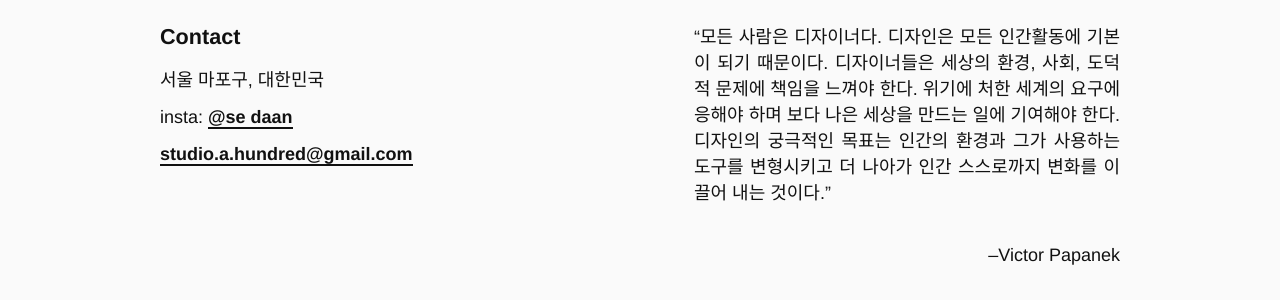
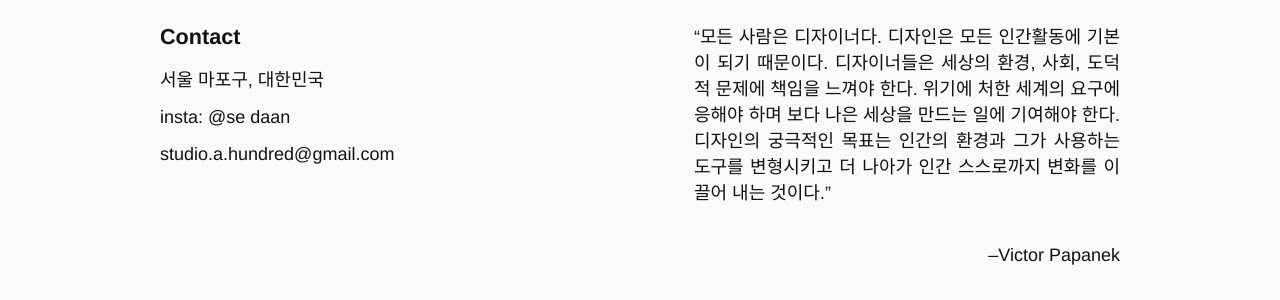
Before and after one commit to studio-a-hundred/studio-a-hundred, a Jekyll site: the page built from _work/soundwave.md, in a window 1280 px wide. Shown: the part 5459-5759 px from the top of the page. Built offline with Jekyll 4.4.1, drawn with Linux system fonts in a browser that asks for light colours.

Commit message:
Update footer.html

```diff
--- a/_includes/footer.html
+++ b/_includes/footer.html
@@ -1,7 +1,3 @@
-<head>
-  <link rel="stylesheet" href="/css/intro.css">
-</head>
-
 <style>
   .kr_f {
     display: block;
```
